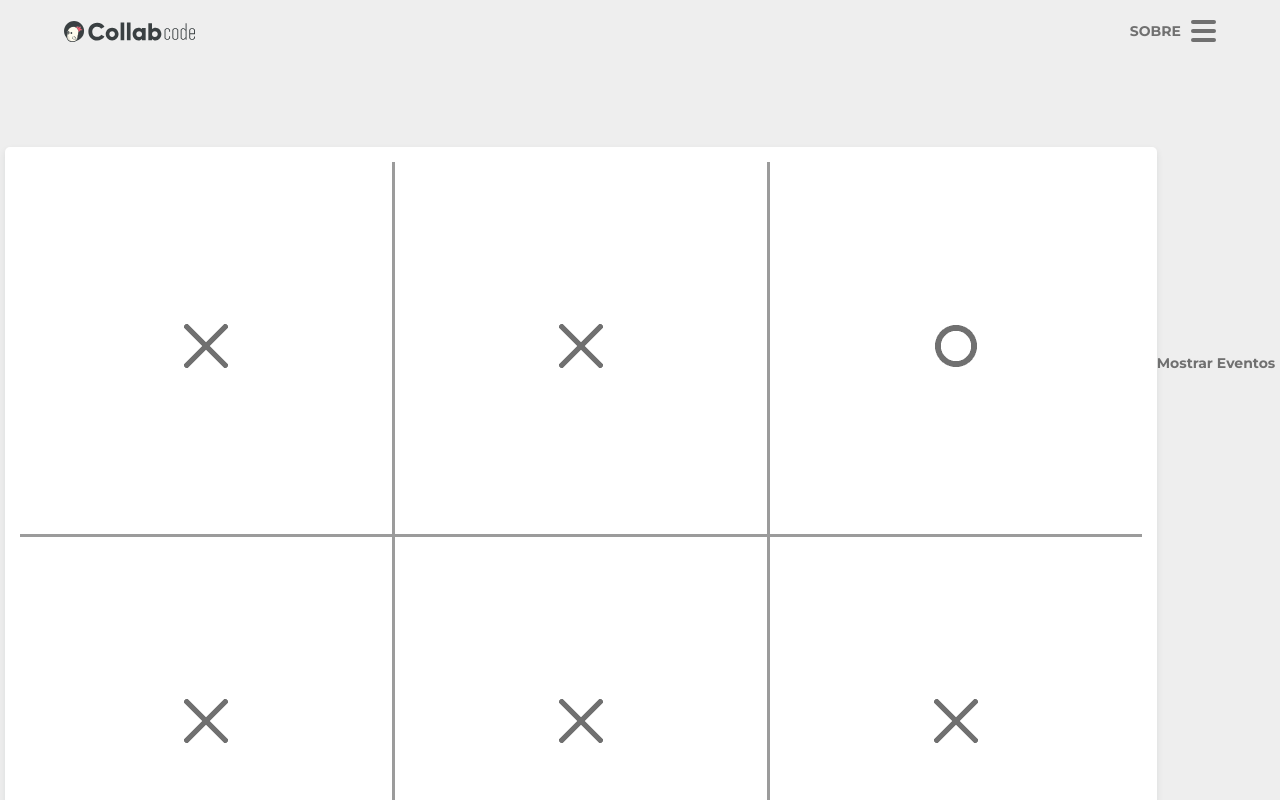
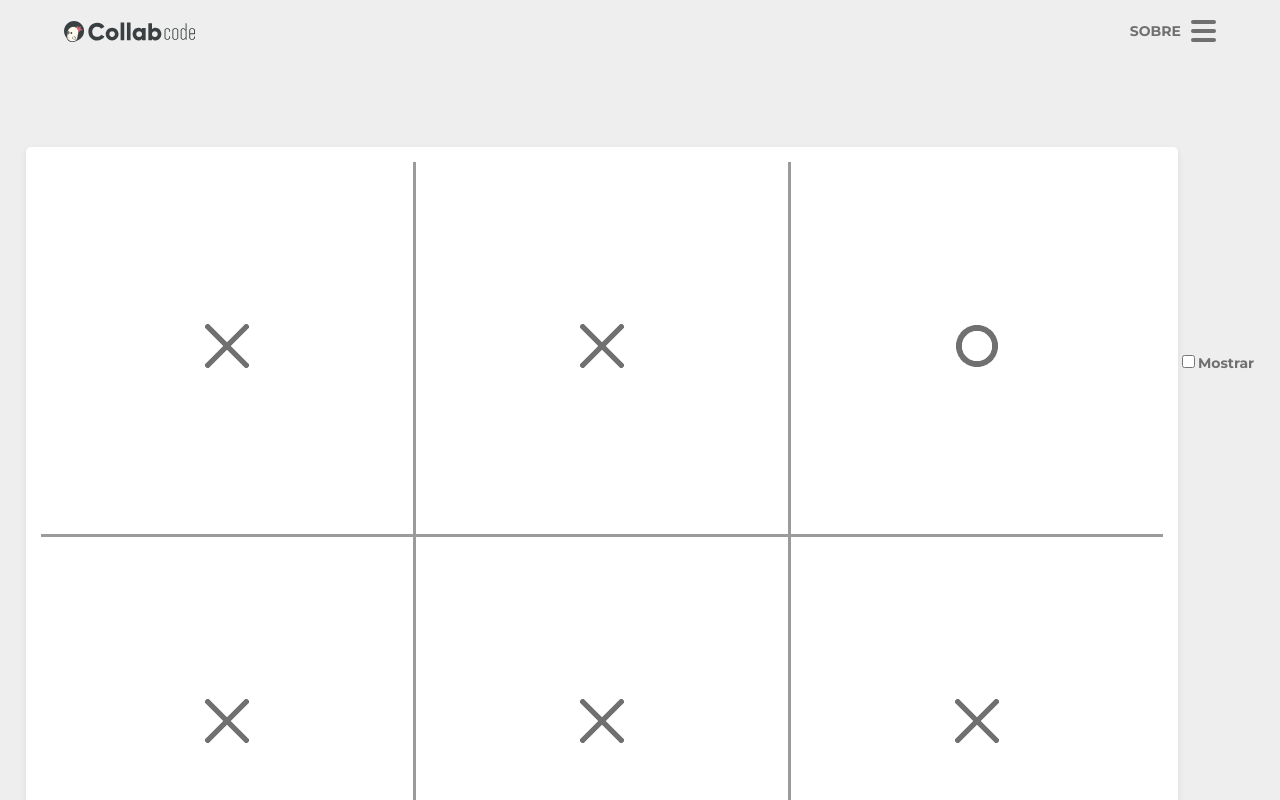
Before and after one commit to BrunoViveiros/CollabCode, a React (Create React App) app: page / in a window 1280 px wide. Shown: the top 800 px of the page. Built offline with nearby package versions, Linux system fonts and the light colour scheme.

Commit message:
Criado o object Input

```diff
--- a/src/App.js
+++ b/src/App.js
@@ -2,14 +2,17 @@ import React from "react";
 
 import "./App.css";
 
+import Input from "./objects/Input";
+import Label from "./objects/Label";
+
 import Header from "./components/Header";
 import Hashtag from "./components/Hashtag";
-import Label from "./objects/Label";
 
 const App = () => (
   <main className="app">
     <Header />
     <Hashtag />
+    <Input value="show" />
     <Label content="Mostrar Eventos" />
   </main>
 );
--- /dev/null
+++ b/src/objects/Input/index.js
@@ -0,0 +1,5 @@
+import React from "react";
+
+const Input = ({ value }) => <input type="checkbox" value={value} />;
+
+export default Input;
```
